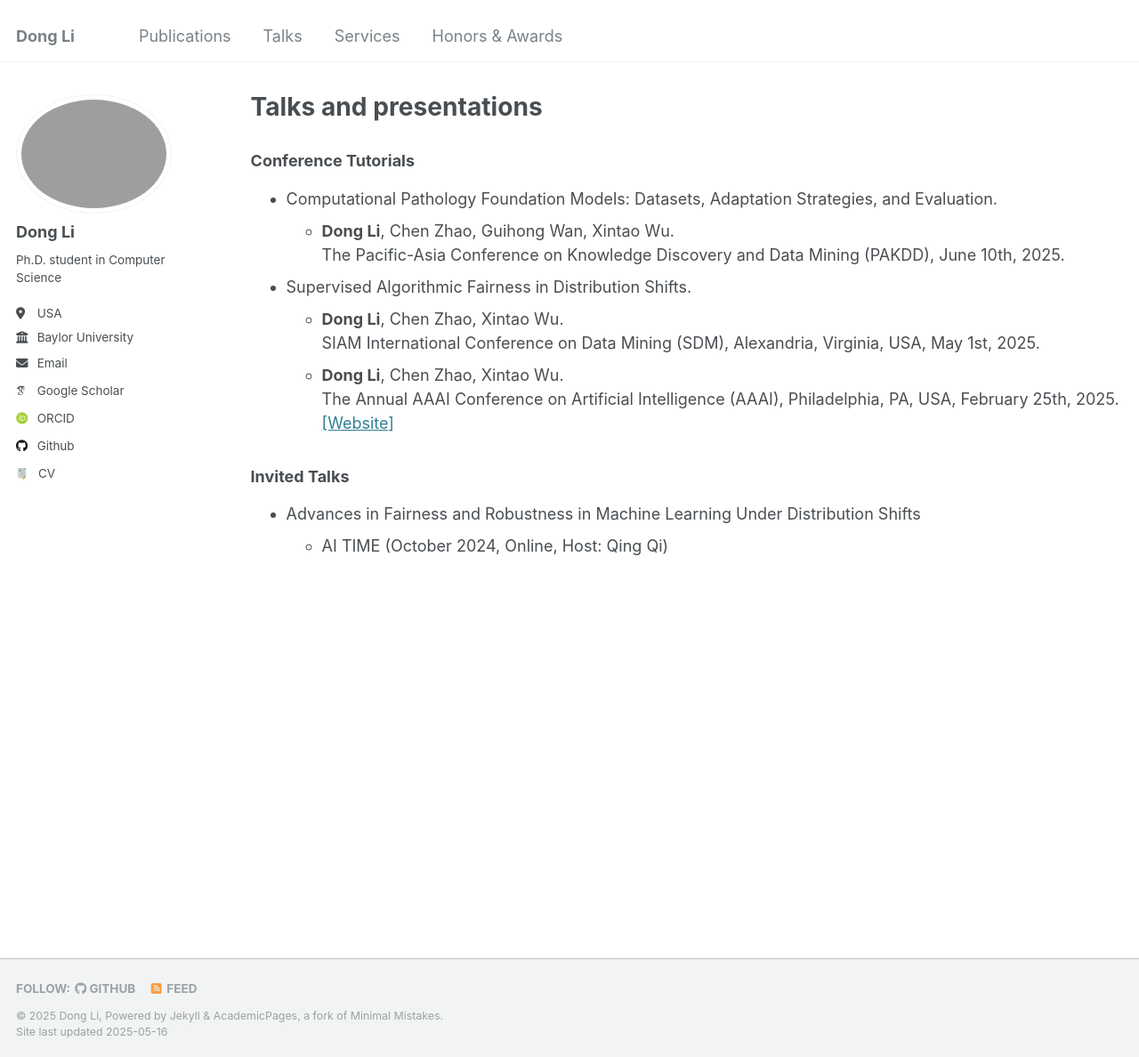
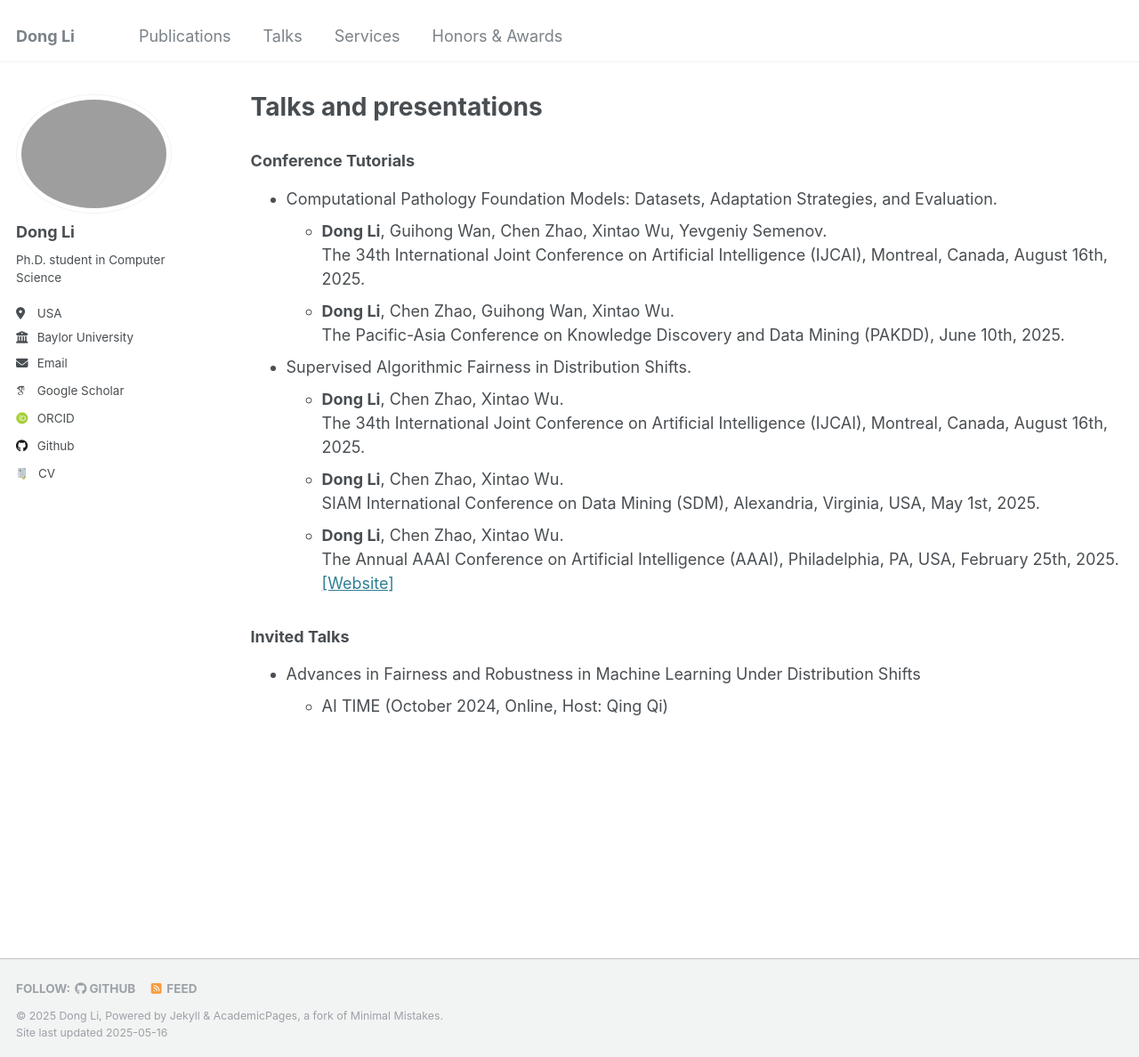
Before and after one commit to TurkeyWatanabe/dongli, a Jekyll site: the page built from _pages/talks.html, in a window 1280 px wide and 1188 px high. Shown: the whole window at 89% size. Built offline with Jekyll 4.4.1, drawn with Linux system fonts in a browser that asks for light colours; some web fonts are replaced.

Commit message:
Update talks.html

```diff
--- a/_pages/talks.html
+++ b/_pages/talks.html
@@ -10,12 +10,14 @@ author_profile: true
 <ul>
   <li>Computational Pathology Foundation Models: Datasets, Adaptation Strategies, and Evaluation.
     <ul>
+      <li><strong>Dong Li</strong>, Guihong Wan, Chen Zhao, Xintao Wu, Yevgeniy Semenov.<br>The 34th International Joint Conference on Artificial Intelligence (IJCAI), Montreal, Canada,  August 16th, 2025.</li>
       <li><strong>Dong Li</strong>, Chen Zhao, Guihong Wan, Xintao Wu.<br>The Pacific-Asia Conference on Knowledge Discovery and Data Mining (PAKDD), June 10th, 2025.</li>
 
     </ul>
   </li>
   <li>Supervised Algorithmic Fairness in Distribution Shifts.
     <ul>
+      <li><strong>Dong Li</strong>, Chen Zhao, Xintao Wu.<br>The 34th International Joint Conference on Artificial Intelligence (IJCAI), Montreal, Canada, August 16th, 2025. </li>
       <li><strong>Dong Li</strong>, Chen Zhao, Xintao Wu.<br>SIAM International Conference on Data Mining (SDM), Alexandria, Virginia, USA, May 1st, 2025.</li>
       <li><strong>Dong Li</strong>, Chen Zhao, Xintao Wu.<br>The Annual AAAI Conference on Artificial Intelligence (AAAI), Philadelphia, PA, USA, February 25th, 2025. <a href="https://sites.google.com/view/aaai25-tutorial-algor-fair/home">[Website]</a></li>
     </ul>
```
